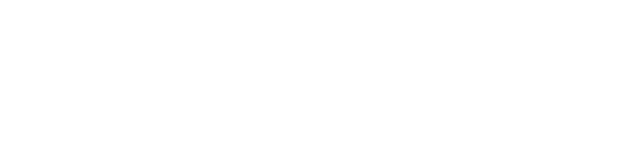
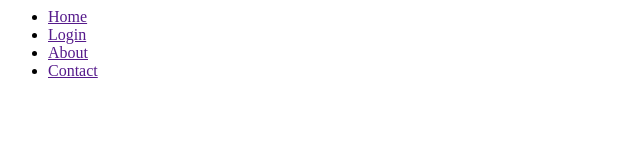
Before and after one commit to ninsiimagerald/CIC, a plain HTML site: page index.html in a window 1280 px wide. Shown: the whole page, without its empty margins (0-640 px from the left). Drawn offline with Linux system fonts and the light colour scheme.

Commit message:
added logo

```diff
--- a/index.html
+++ b/index.html
@@ -4,9 +4,16 @@
     <meta name="viewport" content="width=device-width, initial-scale=1.0">
     <meta http-equiv="X-UA-Compatible" content="ie=edge">
     <title>Citizens' Investment Club</title>
-    <link rel="icon" href="favicon.png" sizes="16x16" type="image/png">
+    <link rel="icon" href="images/cic_logo_transparent.png" sizes="16x16" type="image/png">
 </head>
 <body>
-
+    <nav id="topMenu">
+        <ul>
+            <li><a href="">Home</a></li>
+            <li><a href="">Login</a></li>
+            <li><a href="">About</a></li>
+            <li><a href="">Contact</a></li>
+        </ul>
+    </nav>
 </body>
 </html>
```
Also changed, not shown: images/cic_logo_transparent.png (added).
